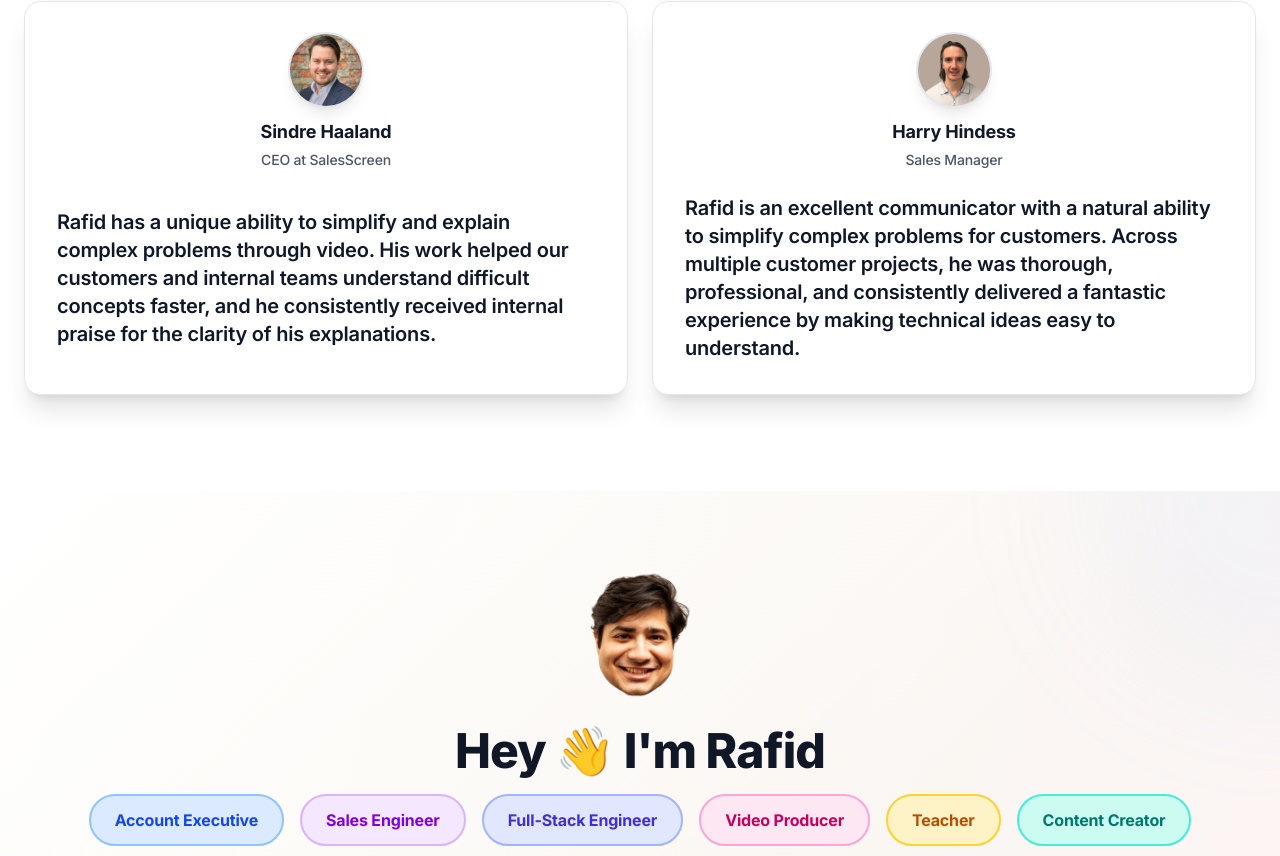
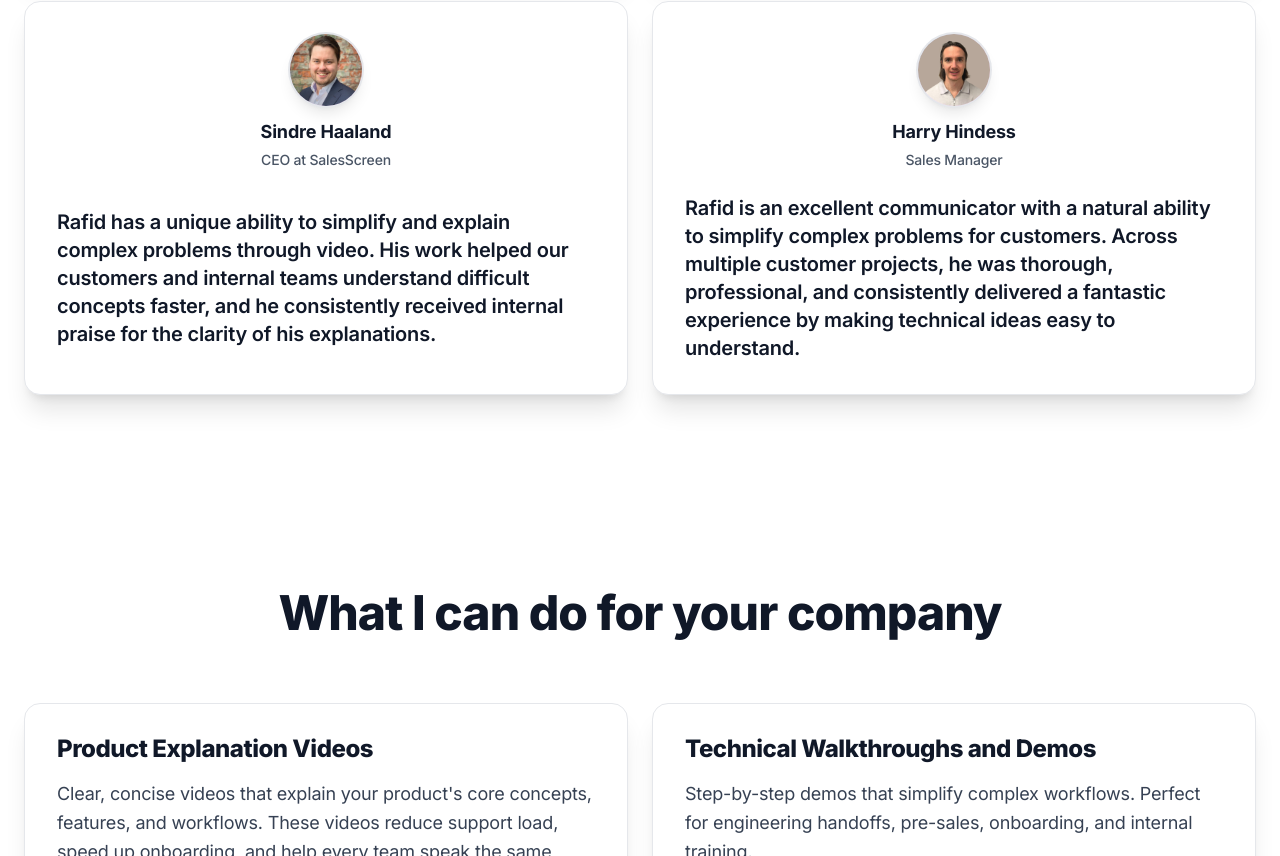
Before and after one commit to rafidhoda/rafidhoda, a Next.js app: page / in a window 1280 px wide. Shown: the part 1944-2800 px from the top of the page. Built offline with nearby package versions, Linux system fonts and the light colour scheme.

Commit message:
This is it

```diff
--- a/src/app/page.tsx
+++ b/src/app/page.tsx
@@ -1,10 +1,8 @@
 "use client";
 
-import { motion, AnimatePresence } from "framer-motion";
+import { motion } from "framer-motion";
 import { useState, useEffect } from "react";
 import Image from "next/image";
-import Technologies from "@/components/Technologies";
-import TeachingImpact from "@/components/TeachingImpact";
 
 // Type declaration for Crisp chat
 declare global {
@@ -115,122 +113,6 @@ function TestimonialsCarousel() {
   );
 }
 
-// Video Carousel Component
-function VideoCarousel() {
-  const [currentIndex, setCurrentIndex] = useState(0);
-
-  const videos = [
-    {
-      id: "a3Jb5CO1iNs",
-      title: "Lesson from Roblox Studio for Beginners Course",
-    },
-    {
-      id: "cJYVUnE8gIM",
-      title: "#1 Create a new Firebase Project",
-    },
-    {
-      id: "0VPpdnocoHk",
-      title: "Daily Routine app in 5 mins",
-    },
-    {
-      id: "SdqrX5TEUQ4",
-      title: "Narration for Peerlist",
-    },
-  ];
-
-  const goToPrevious = () => {
-    setCurrentIndex((prev) => (prev === 0 ? videos.length - 1 : prev - 1));
-  };
-
-  const goToNext = () => {
-    setCurrentIndex((prev) => (prev === videos.length - 1 ? 0 : prev + 1));
-  };
-
-  return (
-    <motion.div
-      initial="hidden"
-      whileInView="visible"
-      viewport={{ once: true }}
-      variants={fadeInUp}
-      transition={{ duration: 0.6, ease: [0.4, 0, 0.2, 1] }}
-      className="relative"
-    >
-      {/* Video Container */}
-      <div className="relative max-w-4xl mx-auto">
-        <AnimatePresence mode="wait">
-          <motion.div
-            key={currentIndex}
-            initial={{ opacity: 0, x: 20 }}
-            animate={{ opacity: 1, x: 0 }}
-            exit={{ opacity: 0, x: -20 }}
-            transition={{ duration: 0.3 }}
-            className="relative"
-          >
-            <div className="relative w-full aspect-video bg-gray-900 rounded-xl overflow-hidden shadow-2xl">
-              <iframe
-                src={`https://www.youtube.com/embed/${videos[currentIndex].id}`}
-                title={videos[currentIndex].title}
-                allow="accelerometer; autoplay; clipboard-write; encrypted-media; gyroscope; picture-in-picture"
-                allowFullScreen
-                className="w-full h-full"
-              />
-            </div>
-            <div className="mt-4 text-center">
-              <h3 className="text-lg sm:text-xl font-semibold text-gray-900">
-                {videos[currentIndex].title}
-              </h3>
-              <p className="text-sm text-gray-500 mt-1">
-                {currentIndex + 1} of {videos.length}
-              </p>
-            </div>
-          </motion.div>
-        </AnimatePresence>
-
-        {/* Navigation Arrows */}
-        <button
-          onClick={goToPrevious}
-          className="absolute left-0 sm:-left-12 top-1/2 -translate-y-1/2 w-12 h-12 sm:w-14 sm:h-14 rounded-full bg-white shadow-lg border border-gray-200 flex items-center justify-center hover:bg-gray-50 transition-all duration-200 hover:scale-110 z-10 cursor-pointer"
-          aria-label="Previous video"
-        >
-          <svg
-            className="w-6 h-6 text-gray-700"
-            fill="none"
-            stroke="currentColor"
-            viewBox="0 0 24 24"
-          >
-            <path
-              strokeLinecap="round"
-              strokeLinejoin="round"
-              strokeWidth={2}
-              d="M15 19l-7-7 7-7"
-            />
-          </svg>
-        </button>
-
-        <button
-          onClick={goToNext}
-          className="absolute right-0 sm:-right-12 top-1/2 -translate-y-1/2 w-12 h-12 sm:w-14 sm:h-14 rounded-full bg-white shadow-lg border border-gray-200 flex items-center justify-center hover:bg-gray-50 transition-all duration-200 hover:scale-110 z-10 cursor-pointer"
-          aria-label="Next video"
-        >
-          <svg
-            className="w-6 h-6 text-gray-700"
-            fill="none"
-            stroke="currentColor"
-            viewBox="0 0 24 24"
-          >
-            <path
-              strokeLinecap="round"
-              strokeLinejoin="round"
-              strokeWidth={2}
-              d="M9 5l7 7-7 7"
-            />
-          </svg>
-        </button>
-      </div>
-    </motion.div>
-  );
-}
-
 export default function Home() {
   const [isScrolled, setIsScrolled] = useState(false);
 
@@ -280,10 +162,7 @@ export default function Home() {
             {/* Navigation Items - Right aligned */}
             <div className="flex items-center gap-5 sm:gap-7 md:gap-9">
               {[
-                { label: "About", href: "#intro" },
-                { label: "Technologies", href: "#technologies" },
-                { label: "Teaching", href: "#teaching" },
-                { label: "Content", href: "#content" },
+                { label: "About", href: "#about" },
               ].map((item) => (
                 <a
                   key={item.label}
@@ -482,125 +361,10 @@ export default function Home() {
         <TestimonialsCarousel />
       </section>
 
-      {/* Intro Section */}
-      <section id="intro" className="py-12 sm:py-16 md:py-20 px-4 sm:px-6 bg-gradient-to-br from-white via-blue-50/30 to-purple-50/30 relative overflow-hidden">
-        {/* Decorative background elements */}
-        <div className="absolute top-0 right-0 w-96 h-96 bg-blue-200/10 rounded-full blur-3xl translate-x-1/2 -translate-y-1/2" />
-        <div className="absolute bottom-0 left-0 w-96 h-96 bg-purple-200/10 rounded-full blur-3xl -translate-x-1/2 translate-y-1/2" />
-
-        <div className="max-w-4xl mx-auto relative z-10">
-          <motion.div
-            initial="hidden"
-            whileInView="visible"
-            viewport={{ once: true, margin: "-100px" }}
-            variants={fadeInUp}
-            transition={{ duration: 0.6, ease: [0.4, 0, 0.2, 1] }}
-            className="text-center"
-          >
-            {/* Profile Picture */}
-            <motion.div
-              variants={fadeInUp}
-              transition={{ duration: 0.6, ease: [0.4, 0, 0.2, 1] }}
-              className="mb-4 sm:mb-6 flex justify-center"
-            >
-              <div className="w-24 h-24 sm:w-28 sm:h-28 md:w-32 md:h-32">
-                <Image
-                  src="/rafid-hoda.png"
-                  alt="Rafid Hoda"
-                  width={128}
-                  height={128}
-                  className="w-full h-full object-contain"
-                />
-              </div>
-            </motion.div>
-
-            <motion.p
-              variants={fadeInUp}
-              transition={{ duration: 0.6, ease: [0.4, 0, 0.2, 1] }}
-              className="text-2xl sm:text-3xl md:text-4xl lg:text-5xl font-extrabold mb-3 sm:mb-4 text-gray-900 leading-[1.15] tracking-[-0.02em]"
-            >
-              Hey 👋 I&apos;m Rafid
-            </motion.p>
-
-            {/* Roles Badges */}
-            <motion.div
-              variants={fadeInUp}
-              transition={{ duration: 0.6, ease: [0.4, 0, 0.2, 1] }}
-              className="mb-4 sm:mb-6"
-            >
-              <div className="w-full grid grid-cols-2 md:flex md:flex-row md:justify-center items-center gap-3 sm:gap-4 max-w-3xl mx-auto">
-                {[
-                  { title: "Account Executive", bgColor: "bg-blue-100", textColor: "text-blue-700", borderColor: "border-blue-300", hoverBg: "hover:bg-blue-200" },
-                  { title: "Sales Engineer", bgColor: "bg-purple-100", textColor: "text-purple-700", borderColor: "border-purple-300", hoverBg: "hover:bg-purple-200" },
-                  { title: "Full-Stack Engineer", bgColor: "bg-indigo-100", textColor: "text-indigo-700", borderColor: "border-indigo-300", hoverBg: "hover:bg-indigo-200" },
-                  { title: "Video Producer", bgColor: "bg-pink-100", textColor: "text-pink-700", borderColor: "border-pink-300", hoverBg: "hover:bg-pink-200" },
-                  { title: "Teacher", bgColor: "bg-amber-100", textColor: "text-amber-700", borderColor: "border-amber-300", hoverBg: "hover:bg-amber-200" },
-                  { title: "Content Creator", bgColor: "bg-teal-100", textColor: "text-teal-700", borderColor: "border-teal-300", hoverBg: "hover:bg-teal-200" },
-                ].map((role, index) => (
-                  <div
-                    key={index}
-                    className={`
-                      ${role.bgColor} ${role.textColor} ${role.borderColor} ${role.hoverBg}
-                      px-4 sm:px-5 md:px-6 py-2 sm:py-2.5 md:py-3
-                      rounded-full
-                      border-2
-                      font-bold text-sm sm:text-base
-                      hover:shadow-lg hover:scale-105
-                      transition-all duration-300
-                      text-center
-                      whitespace-nowrap
-                    `}
-                  >
-                    {role.title}
-                  </div>
-                ))}
-              </div>
-            </motion.div>
-
-            <motion.div
-              variants={fadeInUp}
-              transition={{ duration: 0.6, ease: [0.4, 0, 0.2, 1] }}
-              className="space-y-3 sm:space-y-4 text-base sm:text-lg md:text-xl text-gray-700 leading-[1.6] tracking-[-0.01em] font-medium"
-            >
-              <p>
-                I write, code, design, make videos, teach, and build tools and apps.
-              </p>
-              <p>
-                I like to spend a lot of time testing and trying to understand what to build.
-              </p>
-              <p className="pt-2 sm:pt-3 text-gray-900 font-semibold">
-                I&apos;m currently looking for companies interested in doing projects with me or hiring me full time.
-              </p>
-            </motion.div>
-          </motion.div>
-
-          {/* Technologies Section */}
-          <div id="technologies">
-            <motion.div
-              initial="hidden"
-              whileInView="visible"
-              viewport={{ once: true, margin: "-100px" }}
-              variants={fadeInUp}
-              transition={{ duration: 0.6, ease: [0.4, 0, 0.2, 1] }}
-              className="mt-6 sm:mt-8 md:mt-10"
-            >
+      {/* What I Can Do Section */}
+      <section className="py-16 sm:py-20 md:py-24 px-4 sm:px-6 bg-white">
         <div className="max-w-7xl mx-auto">
-                <Technologies />
-              </div>
-            </motion.div>
-          </div>
-        </div>
-      </section>
-
-      {/* Teaching Impact Section */}
-      <div id="teaching">
-        <TeachingImpact />
-      </div>
-
-      {/* Content Creation Section */}
-      <section id="content" className="py-20 sm:py-24 md:py-32 px-4 sm:px-6 bg-white">
-        <div className="max-w-6xl mx-auto">
-          {/* Header */}
+          {/* Section Title */}
           <motion.div
             initial="hidden"
             whileInView="visible"
@@ -609,16 +373,99 @@ export default function Home() {
             transition={{ duration: 0.6, ease: [0.4, 0, 0.2, 1] }}
             className="text-center mb-12 sm:mb-16"
           >
-            <h2 className="text-3xl sm:text-4xl md:text-5xl font-bold mb-6 sm:mb-8 text-gray-900 tracking-tight">
-              Content Creation
+            <h2 className="text-3xl sm:text-4xl md:text-5xl font-bold text-gray-900 tracking-tight">
+              What I can do for your company
             </h2>
-            <p className="text-xl sm:text-2xl md:text-3xl text-gray-800 leading-relaxed max-w-4xl mx-auto font-medium">
-              Do you need someone who can take your product updates and turn them into clear, professional videos that your customers can understand and act on?
+          </motion.div>
+
+          {/* Deliverables Grid */}
+          <div className="grid grid-cols-1 md:grid-cols-2 gap-4 lg:gap-6 mb-12 sm:mb-16">
+            {/* Deliverable #1 */}
+            <motion.div
+              initial="hidden"
+              whileInView="visible"
+              viewport={{ once: true, margin: "-50px" }}
+              variants={fadeInUp}
+              transition={{ duration: 0.5, delay: 0.1, ease: [0.4, 0, 0.2, 1] }}
+            >
+              <div className="bg-white rounded-2xl p-6 sm:p-7 md:p-8 shadow-xl border border-gray-200 h-full">
+                <h3 className="text-xl sm:text-2xl font-bold text-gray-900 mb-3 sm:mb-4">
+                  Product Explanation Videos
+                </h3>
+                <p className="text-base sm:text-lg text-gray-700 leading-relaxed">
+                  Clear, concise videos that explain your product&apos;s core concepts, features, and workflows. These videos reduce support load, speed up onboarding, and help every team speak the same language.
+                </p>
+              </div>
+            </motion.div>
+
+            {/* Deliverable #2 */}
+            <motion.div
+              initial="hidden"
+              whileInView="visible"
+              viewport={{ once: true, margin: "-50px" }}
+              variants={fadeInUp}
+              transition={{ duration: 0.5, delay: 0.2, ease: [0.4, 0, 0.2, 1] }}
+            >
+              <div className="bg-white rounded-2xl p-6 sm:p-7 md:p-8 shadow-xl border border-gray-200 h-full">
+                <h3 className="text-xl sm:text-2xl font-bold text-gray-900 mb-3 sm:mb-4">
+                  Technical Walkthroughs and Demos
+                </h3>
+                <p className="text-base sm:text-lg text-gray-700 leading-relaxed">
+                  Step-by-step demos that simplify complex workflows. Perfect for engineering handoffs, pre-sales, onboarding, and internal training.
+                </p>
+              </div>
+            </motion.div>
+
+            {/* Deliverable #3 */}
+            <motion.div
+              initial="hidden"
+              whileInView="visible"
+              viewport={{ once: true, margin: "-50px" }}
+              variants={fadeInUp}
+              transition={{ duration: 0.5, delay: 0.3, ease: [0.4, 0, 0.2, 1] }}
+            >
+              <div className="bg-white rounded-2xl p-6 sm:p-7 md:p-8 shadow-xl border border-gray-200 h-full">
+                <h3 className="text-xl sm:text-2xl font-bold text-gray-900 mb-3 sm:mb-4">
+                  Customer Training Content
+                </h3>
+                <p className="text-base sm:text-lg text-gray-700 leading-relaxed">
+                  Reusable training content that teaches customers how to use your product without needing one-on-one guidance.
+                </p>
+              </div>
+            </motion.div>
+
+            {/* Deliverable #4 */}
+            <motion.div
+              initial="hidden"
+              whileInView="visible"
+              viewport={{ once: true, margin: "-50px" }}
+              variants={fadeInUp}
+              transition={{ duration: 0.5, delay: 0.4, ease: [0.4, 0, 0.2, 1] }}
+            >
+              <div className="bg-white rounded-2xl p-6 sm:p-7 md:p-8 shadow-xl border border-gray-200 h-full">
+                <h3 className="text-xl sm:text-2xl font-bold text-gray-900 mb-3 sm:mb-4">
+                  Internal Enablement Videos
+                </h3>
+                <p className="text-base sm:text-lg text-gray-700 leading-relaxed">
+                  Short videos that help Sales, Support, and Success teams understand the product deeply, so they can deliver value without relying on engineers.
+                </p>
+                </div>
+              </motion.div>
+          </div>
+
+          {/* Bottom Paragraph */}
+          <motion.div
+            initial="hidden"
+            whileInView="visible"
+            viewport={{ once: true, margin: "-100px" }}
+            variants={fadeInUp}
+            transition={{ duration: 0.6, delay: 0.5, ease: [0.4, 0, 0.2, 1] }}
+            className="text-center max-w-4xl mx-auto"
+          >
+            <p className="text-lg sm:text-xl md:text-2xl text-gray-700 leading-relaxed">
+              Most teams waste hours repeating the same explanation across Sales, Support, Engineering, and Success. I help you explain your product once, clearly, in a format that scales across the entire organization.
             </p>
           </motion.div>
-
-          {/* Video Carousel */}
-          <VideoCarousel />
         </div>
       </section>
 
```
Lines whose indentation alone changed are shown as unchanged.
